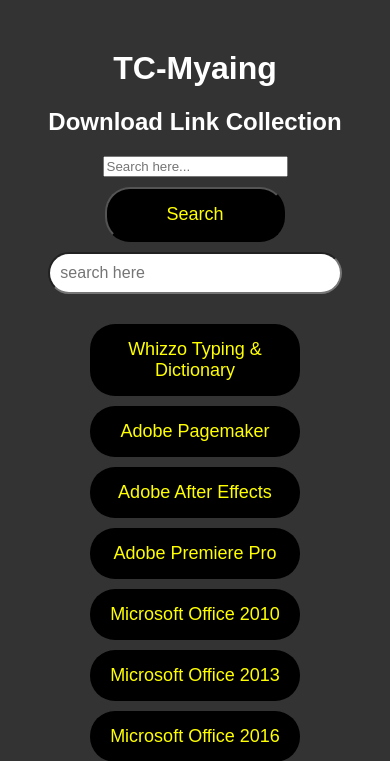
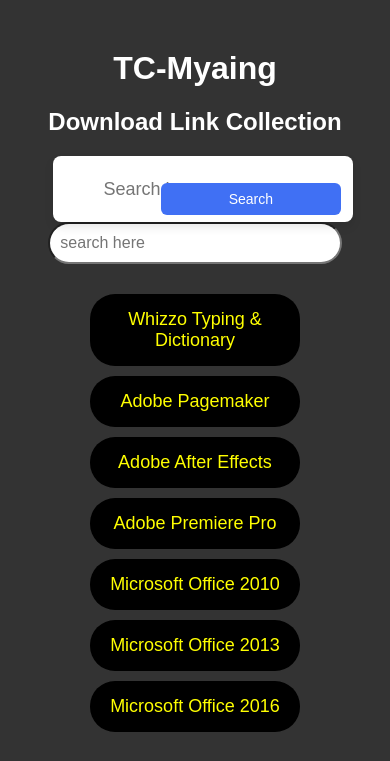
Before and after one commit to tinnaingoo/tcm-link, a PHP site: page / in a window 390 px wide; the page is wider, and only the part inside the window is pictured. Shown: the top 761 px of that part. Run offline with PHP 8.4, Linux system fonts and the light colour scheme.

Commit message:
Update styles.css

```diff
--- a/css/styles.css
+++ b/css/styles.css
@@ -41,3 +41,68 @@
             text-decoration: none;
             border-radius: 25px;
         }
+
+.input-box {
+  position: relative;
+  height: 76px;
+  max-width: 900px;
+  width: 100%;
+  background: #fff;
+  margin: 0 20px;
+  border-radius: 8px;
+  box-shadow: 0 5px 10px rgba(0, 0, 0, 0.1);
+}
+.input-box i,
+.input-box .button {
+  position: absolute;
+  top: 50%;
+  transform: translateY(-50%);
+}
+.input-box i {
+  left: 20px;
+  font-size: 30px;
+  color: #707070;
+}
+.input-box input {
+  height: 100%;
+  width: 100%;
+  outline: none;
+  font-size: 18px;
+  font-weight: 400;
+  border: none;
+  padding: 0 155px 0 65px;
+  background-color: transparent;
+}
+.input-box .button {
+  right: 20px;
+  font-size: 16px;
+  font-weight: 400;
+  color: #fff;
+  border: none;
+  padding: 12px 30px;
+  border-radius: 6px;
+  background-color: #4070f4;
+  cursor: pointer;
+}
+.input-box .button:active {
+  transform: translateY(-50%) scale(0.98);
+}
+/* Responsive */
+@media screen and (max-width: 500px) {
+  .input-box {
+    height: 66px;
+    margin: 0 8px;
+  }
+  .input-box i {
+    left: 12px;
+    font-size: 25px;
+  }
+  .input-box input {
+    padding: 0 112px 0 50px;
+  }
+  .input-box .button {
+    right: 12px;
+    font-size: 14px;
+    padding: 8px 18px;
+  }
+}
```
